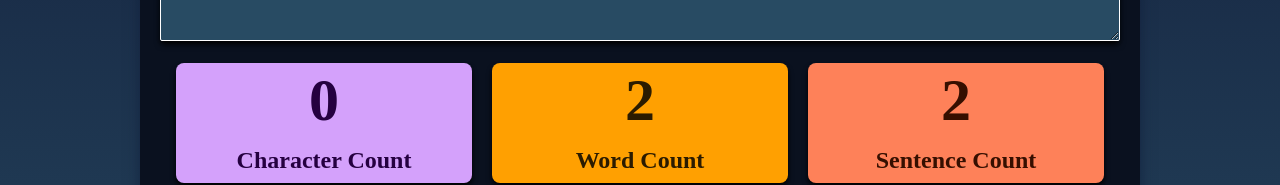
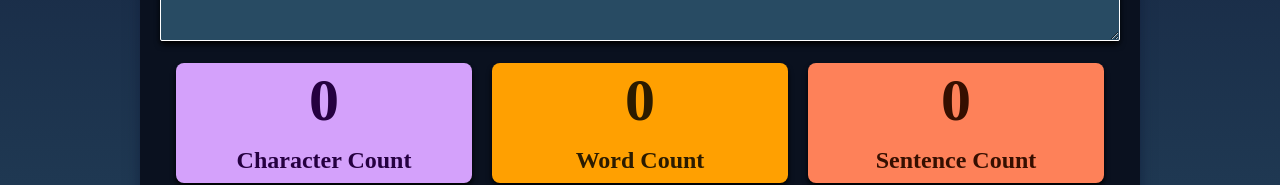
Before and after one commit to EstesJorie/LetterAnalyser, a React (Vite) app: page / in a window 1280 px wide. Shown: the part 265-450 px from the top of the page. Built offline with nearby package versions, Linux system fonts and the light colour scheme; the HTML template or start-up script is replaced by a standard one; a web font is replaced by a local one.

Commit message:
fixed word count, counts actually work as you type

```diff
--- a/src/components/Counts.jsx
+++ b/src/components/Counts.jsx
@@ -7,23 +7,35 @@ export default function Counts({text}) {
 
     let length = input.length
     let spaceCount = input.split(" ").length - 1
-    let stopCount = input.split(".").length + input.split("!").length + input.split("?").length - 1
+    let stopCount = input.split(".").length + input.split("!").length + input.split("?").length - input.split(/\.\./g).length - input.split(/(\w+)\.(\w+)/g).length - 1
 
     let characterCount = length - spaceCount
-    let wordCount = spaceCount + stopCount
-    let sentenceCount = stopCount
+    let wordCount = 0
+    let sentenceCount = 0
 
-    if (input.slice(-1) == ' ') {
-        wordCount -= 1
+    if ((input.match(/(\w)\.(\w)/g)) == null) {
+        wordCount = input.split(/\w+/g).length -1
+    } else {
+        wordCount = input.split(/\w+/g).length - (input.match(/(\w)\.(\w)/g).length) -1
     }
 
-    if (stopCount == 0 && characterCount > 0) {
-        wordCount += 1
+    // if (input.slice(-1) != ('.' || ' ') && characterCount > 0) {
+    //     sentenceCount = stopCount + 1
+    // } else {
+    //     sentenceCount = stopCount
+    // }
+
+    if ((input.slice(-2) == '. ') || (input.slice(-1) == '.')) {
+        sentenceCount = stopCount
+    } else if (characterCount > 0) {
+        sentenceCount = stopCount + 1
     }
 
-    if (sentenceCount == 0 && characterCount > 0) {
-        sentenceCount = 1
-    }
+
+    // if (input.split(/w+(\.)/g).length -1 > 0) {
+    //     sentenceCount = input.split(/w+(\.)/g).length -1
+    // }
+
 
     console.log(characterCount, wordCount, sentenceCount)
 
```
